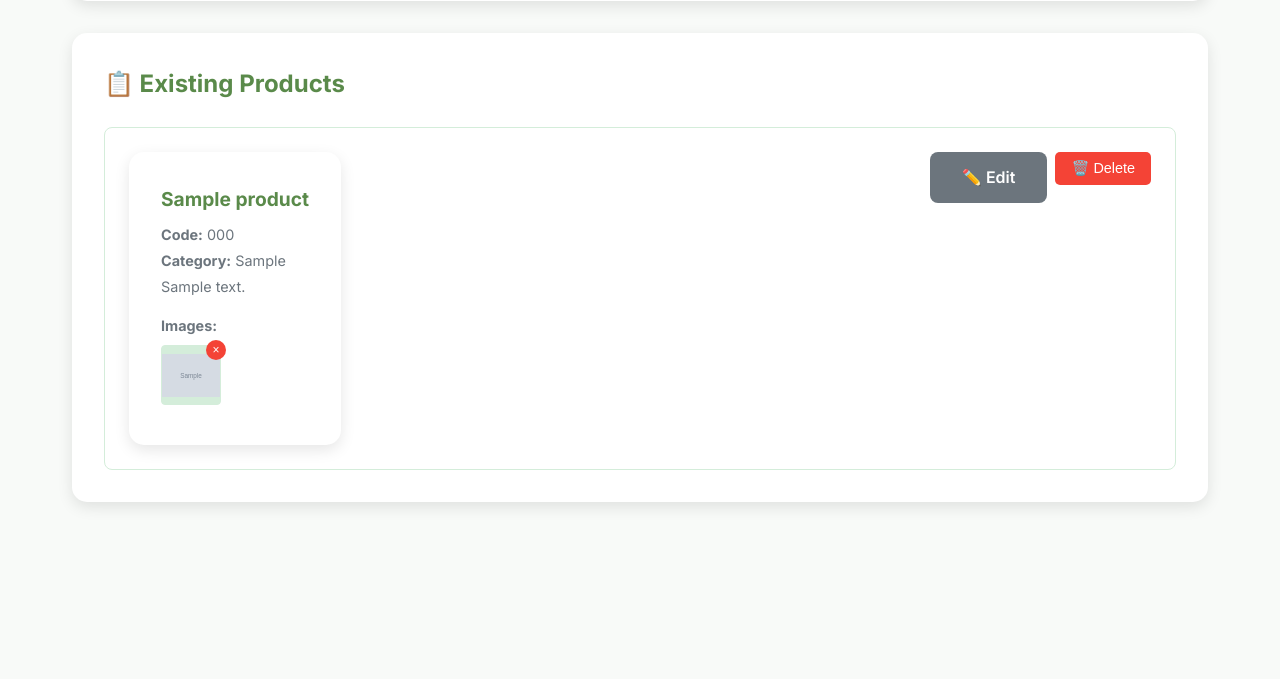
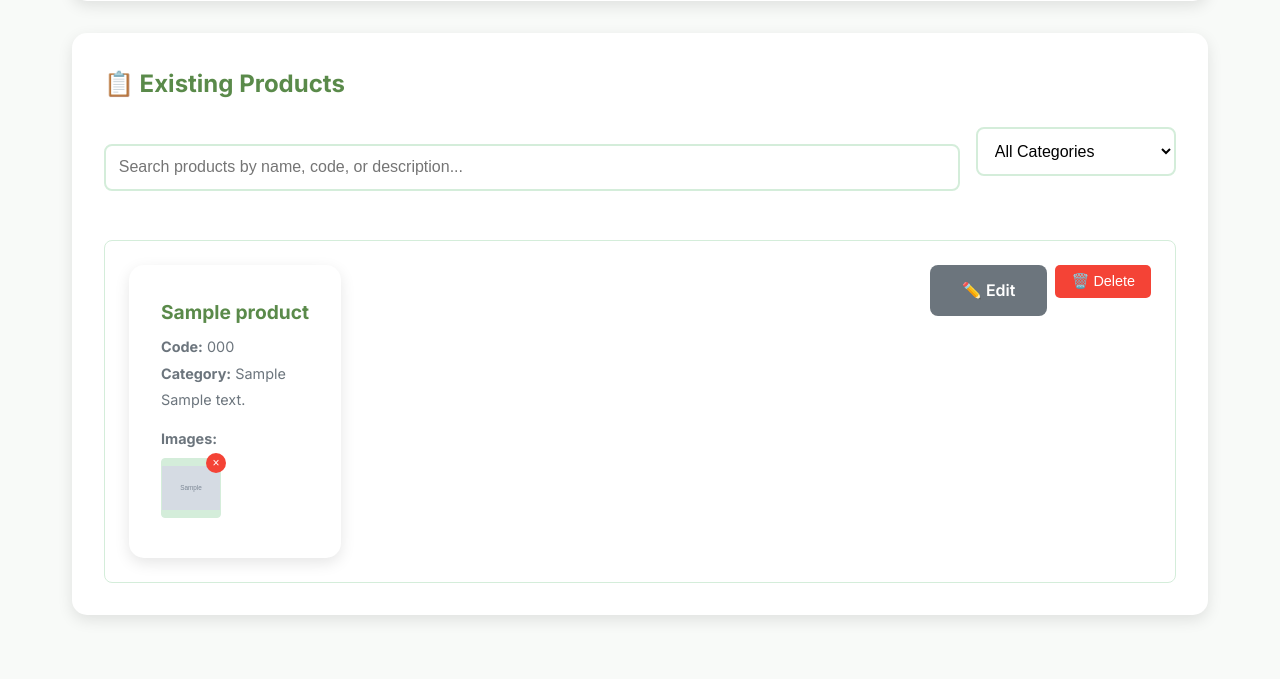
Before and after one commit to RinkaSnow/jiyer_website, a Flask app: page /manage/products in a window 1280 px wide. Shown: the part 997-1676 px from the top of the page. Before the commit the page ends 1504 px from the top, so only its background shows below. Run offline with Flask 3, Linux system fonts and the light colour scheme; the visitor is signed in with stand-in values (Sample User, id 1); tables that the repository leaves empty hold one stand-in row (values such as "Sample post"); grey boxes marked "Sample" are stand-in pictures; one stand-in notice (Sample message) is shown.

Commit message:
Add search function

```diff
--- a/app.py
+++ b/app.py
@@ -310,7 +310,8 @@ def manage_products():
 
     cursor.execute('''
         SELECT p.*,
-               GROUP_CONCAT(pi.image_path) as images
+               GROUP_CONCAT(pi.image_path ORDER BY pi.is_primary DESC) as images,
+               GROUP_CONCAT(pi.is_primary ORDER BY pi.is_primary DESC) as primary_flags
         FROM products p
         LEFT JOIN product_images pi ON p.id = pi.product_id
         GROUP BY p.id
@@ -318,9 +319,13 @@ def manage_products():
     ''')
     products_data = cursor.fetchall()
 
+    # 获取分类数据
+    cursor.execute('SELECT DISTINCT category FROM products ORDER BY category')
+    categories = [row[0] for row in cursor.fetchall()]
+
     conn.close()
 
-    return render_template('manage_products.html', products=products_data)
+    return render_template('manage_products.html', products=products_data, categories=categories)
 
 @app.route('/manage/contact')
 @login_required
--- a/templates/manage_products.html
+++ b/templates/manage_products.html
@@ -267,6 +267,54 @@
             margin: 0.5rem 0;
         }
 
+        /* Filter and Search Styles */
+        .filter-controls {
+            display: flex;
+            gap: 1rem;
+            margin-bottom: 2rem;
+            align-items: center;
+            flex-wrap: wrap;
+        }
+
+        .search-box {
+            flex: 1;
+            min-width: 300px;
+        }
+
+        .search-box input {
+            width: 100%;
+            padding: 0.8rem;
+            border: 2px solid var(--lighter-green);
+            border-radius: 8px;
+            font-size: 1rem;
+            transition: border-color 0.3s ease;
+        }
+
+        .search-box input:focus {
+            outline: none;
+            border-color: var(--primary-green);
+        }
+
+        .category-filter {
+            min-width: 200px;
+        }
+
+        .category-filter select {
+            width: 100%;
+            padding: 0.8rem;
+            border: 2px solid var(--lighter-green);
+            border-radius: 8px;
+            font-size: 1rem;
+            background: var(--white);
+            cursor: pointer;
+            transition: border-color 0.3s ease;
+        }
+
+        .category-filter select:focus {
+            outline: none;
+            border-color: var(--primary-green);
+        }
+
         .form-actions {
             display: flex;
             gap: 1rem;
@@ -293,7 +341,66 @@
             .form-actions {
                 flex-direction: column;
             }
+
+            .filter-controls {
+                flex-direction: column;
+            }
+
+            .search-box {
+                min-width: auto;
+            }
         }
+    </style>
+
+    <script>
+        function filterProducts() {
+            const searchTerm = document.getElementById('searchInput').value.toLowerCase();
+            const categoryFilter = document.getElementById('categoryFilter').value;
+            const products = document.querySelectorAll('.product-item');
+            const noResults = document.getElementById('noResults');
+            const productsList = document.getElementById('productsList');
+
+            let visibleCount = 0;
+
+            products.forEach(product => {
+                const category = product.getAttribute('data-category');
+                const name = product.getAttribute('data-name');
+                const code = product.getAttribute('data-code');
+                const description = product.getAttribute('data-description');
+
+                // 检查分类筛选
+                const categoryMatch = categoryFilter === 'all' || category === categoryFilter;
+
+                // 检查搜索词
+                const searchMatch = searchTerm === '' ||
+                    name.includes(searchTerm) ||
+                    code.includes(searchTerm) ||
+                    description.includes(searchTerm);
+
+                // 显示或隐藏产品
+                if (categoryMatch && searchMatch) {
+                    product.style.display = 'flex';
+                    visibleCount++;
+                } else {
+                    product.style.display = 'none';
+                }
+            });
+
+            // 显示或隐藏"无结果"消息
+            if (visibleCount === 0) {
+                noResults.style.display = 'block';
+                productsList.style.display = 'none';
+            } else {
+                noResults.style.display = 'none';
+                productsList.style.display = 'grid';
+            }
+        }
+
+        // 页面加载时初始化筛选
+        window.addEventListener('load', function() {
+            filterProducts();
+        });
+    </script>
     </style>
 
 </head>
@@ -359,10 +466,26 @@
         <!-- Existing Products -->
         <div class="admin-section">
             <h2>📋 Existing Products</h2>
+
+            <!-- Filter and Search Controls -->
+            <div class="filter-controls">
+                <div class="search-box">
+                    <input type="text" id="searchInput" placeholder="Search products by name, code, or description..." onkeyup="filterProducts()">
+                </div>
+                <div class="category-filter">
+                    <select id="categoryFilter" onchange="filterProducts()">
+                        <option value="all">All Categories</option>
+                        {% for category in categories %}
+                            <option value="{{ category }}">{{ category }}</option>
+                        {% endfor %}
+                    </select>
+                </div>
+            </div>
+
             {% if products %}
-                <div class="products-list">
+                <div class="products-list" id="productsList">
                     {% for product in products %}
-                    <div class="product-item">
+                    <div class="product-item" data-category="{{ product[1] }}" data-name="{{ product[2]|lower }}" data-code="{{ product[3]|lower }}" data-description="{{ product[4]|lower }}">
                         <div class="product-info">
                             <h4>{{ product[2] }}</h4>
                             <p><strong>Code:</strong> {{ product[3] }}</p>
@@ -396,6 +519,11 @@
                     </div>
                     {% endfor %}
                 </div>
+
+                <div id="noResults" class="empty-state" style="display: none;">
+                    <p>🔍 No products found matching your search criteria.</p>
+                    <p>Try adjusting your search terms or category filter.</p>
+                </div>
             {% else %}
                 <div class="empty-state">
                     <p>📦 No products added yet.</p>
```
